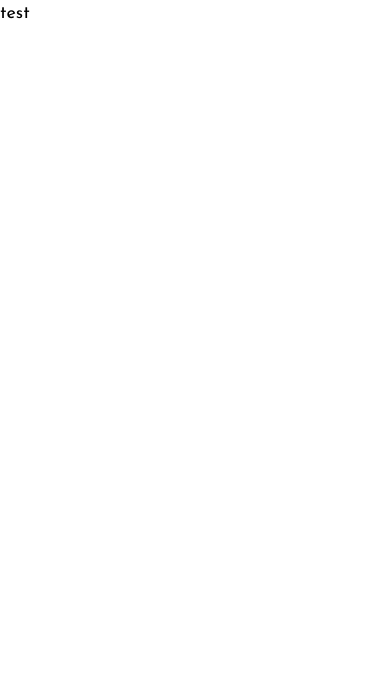
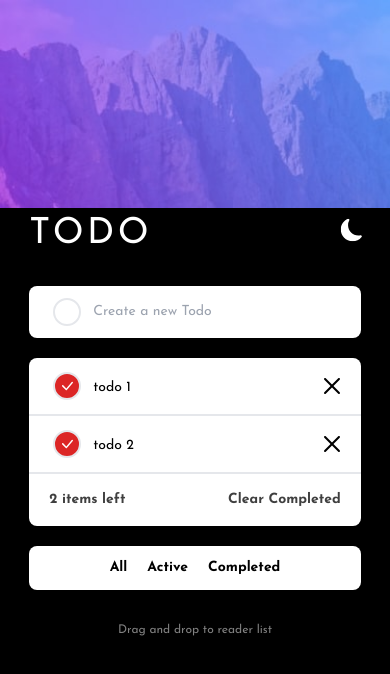
Before and after one commit to amirhazizi/todo-app-react, a React (Vite) app: page / in a window 390 px wide. Shown: the top 674 px of the page. Built offline with nearby package versions, Linux system fonts and the light colour scheme.

Commit message:
mobile style

```diff
--- a/index.html
+++ b/index.html
@@ -10,7 +10,7 @@
       rel="stylesheet"
     />
     <!-- icon -->
-    <link rel="icon" type="image/svg+xml" href="/public/favicon-32x32.png" />
+    <link rel="icon" type="image/svg+xml" href="/favicon-32x32.png" />
     <meta name="viewport" content="width=device-width, initial-scale=1.0" />
     <title>Frontend Mentor | Todo app</title>
   </head>
--- a/package.json
+++ b/package.json
@@ -12,7 +12,8 @@
   },
   "dependencies": {
     "react": "^18.2.0",
-    "react-dom": "^18.2.0"
+    "react-dom": "^18.2.0",
+    "react-icons": "^4.8.0"
   },
   "devDependencies": {
     "@types/react": "^18.0.28",
--- a/src/App.tsx
+++ b/src/App.tsx
@@ -1,5 +1,67 @@
+import lightMobileBG from "./assets/bg-mobile-light.jpg"
+import darkMobileBG from "./assets/bg-mobile-dark.jpg"
+import { BsCheckLg, BsFillMoonFill, BsSunFill } from "react-icons/bs"
+import { RxCross2 } from "react-icons/rx"
 function App() {
-  return <p>test</p>
+  return (
+    <main className='relative grid place-items-center min-h-screen bg-black'>
+      <img
+        className='absolute top-0 left-0 w-full'
+        src={lightMobileBG}
+        alt='light BG'
+      />
+      <div className='space-y-8 z-30'>
+        <div className='flex justify-between items-center'>
+          <h1 className='text-4xl pt-2 tracking-widest text-white'>TODO</h1>
+          <button>
+            <BsFillMoonFill className='fill-white scale-125' />
+          </button>
+        </div>
+        <div className='space-y-5'>
+          <form className='relative'>
+            <input
+              type='text'
+              className='w-full rounded-lg py-4 pl-16 text-sm'
+              placeholder='Create a new Todo'
+            />
+            <span className='absolute w-7 h-7 rounded-full border-2 top-1/2 left-6 -translate-y-1/2'></span>
+          </form>
+          <div className='bg-white rounded-lg'>
+            <div className='relative border-b-2 py-4 cursor-pointer w-full'>
+              <div className='px-5 pl-16 flex justify-between items-center'>
+                <p className='text-sm pt-1'>todo 1</p>
+                <RxCross2 className='scale-150' />
+              </div>
+              <span className='absolute w-7 h-7 rounded-full border-2 top-1/2 left-6 -translate-y-1/2 bg-red-600'>
+                <BsCheckLg className='absolute w-2/3 h-2/3 top-1/2 left-1/2 -translate-x-1/2 -translate-y-1/2 fill-white' />
+              </span>
+            </div>
+            <div className='relative border-b-2 py-4 cursor-pointer w-full'>
+              <div className='px-5 pl-16 flex justify-between items-center'>
+                <p className='text-sm pt-1'>todo 2</p>
+                <RxCross2 className='scale-150' />
+              </div>
+              <span className='absolute w-7 h-7 rounded-full border-2 top-1/2 left-6 -translate-y-1/2 bg-red-600'>
+                <BsCheckLg className='absolute w-2/3 h-2/3 top-1/2 left-1/2 -translate-x-1/2 -translate-y-1/2 fill-white' />
+              </span>
+            </div>
+            <div className='p-4 px-5 font-bold opacity-75 flex justify-between items-center text-sm'>
+              <p>2 items left</p>
+              <button>Clear Completed</button>
+            </div>
+          </div>
+          <div className='flex gap-x-5 bg-white justify-center rounded-lg py-3 text-sm font-bold'>
+            <button>All</button>
+            <button>Active</button>
+            <button>Completed</button>
+          </div>
+        </div>
+        <p className='text-white text-center text-xs opacity-50'>
+          Drag and drop to reader list
+        </p>
+      </div>
+    </main>
+  )
 }
 
 export default App
--- a/src/css/input.css
+++ b/src/css/input.css
@@ -17,6 +17,7 @@ body {
     --gr-Check-Background: linear-gradient(hsl(192, 100%, 67%), hsl(280, 87%, 65%));
 }
 
+/* theme classes */
 .light-theme {
     /* --cl-Very Light Gray: hsl(0, 0%, 98%)
     --cl-Very Light Grayish Blue: hsl(236, 33%, 92%)
@@ -34,3 +35,8 @@ body {
     --cl-Very Dark Grayish Blue: hsl(233, 14%, 35%)
     --cl-Very Dark Grayish Blue: hsl(237, 14%, 26%) */
 }
+
+/* actual css */
+main>div {
+    width: min(85vw, 500px);
+}
--- a/src/css/styles.css
+++ b/src/css/styles.css
@@ -516,6 +516,368 @@ video {
   --tw-backdrop-sepia:  ;
 }
 
+.absolute {
+  position: absolute;
+}
+
+.relative {
+  position: relative;
+}
+
+.inset-0 {
+  inset: 0px;
+}
+
+.left-0 {
+  left: 0px;
+}
+
+.left-6 {
+  left: 1.5rem;
+}
+
+.top-0 {
+  top: 0px;
+}
+
+.top-1\/2 {
+  top: 50%;
+}
+
+.left-1\/2 {
+  left: 50%;
+}
+
+.-z-10 {
+  z-index: -10;
+}
+
+.-z-20 {
+  z-index: -20;
+}
+
+.z-30 {
+  z-index: 30;
+}
+
+.-mt-10 {
+  margin-top: -2.5rem;
+}
+
+.-mt-20 {
+  margin-top: -5rem;
+}
+
+.mb-5 {
+  margin-bottom: 1.25rem;
+}
+
+.mb-10 {
+  margin-bottom: 2.5rem;
+}
+
+.mb-7 {
+  margin-bottom: 1.75rem;
+}
+
+.ml-5 {
+  margin-left: 1.25rem;
+}
+
+.ml-8 {
+  margin-left: 2rem;
+}
+
+.flex {
+  display: flex;
+}
+
+.grid {
+  display: grid;
+}
+
+.h-7 {
+  height: 1.75rem;
+}
+
+.h-full {
+  height: 100%;
+}
+
+.h-2\/3 {
+  height: 66.666667%;
+}
+
+.min-h-screen {
+  min-height: 100vh;
+}
+
+.w-7 {
+  width: 1.75rem;
+}
+
+.w-full {
+  width: 100%;
+}
+
+.w-2\/3 {
+  width: 66.666667%;
+}
+
+.w-2\/4 {
+  width: 50%;
+}
+
+.w-1\/3 {
+  width: 33.333333%;
+}
+
+.w-2\/5 {
+  width: 40%;
+}
+
+.w-1\/5 {
+  width: 20%;
+}
+
+.-translate-y-1\/2 {
+  --tw-translate-y: -50%;
+  transform: translate(var(--tw-translate-x), var(--tw-translate-y)) rotate(var(--tw-rotate)) skewX(var(--tw-skew-x)) skewY(var(--tw-skew-y)) scaleX(var(--tw-scale-x)) scaleY(var(--tw-scale-y));
+}
+
+.-translate-x-1\/2 {
+  --tw-translate-x: -50%;
+  transform: translate(var(--tw-translate-x), var(--tw-translate-y)) rotate(var(--tw-rotate)) skewX(var(--tw-skew-x)) skewY(var(--tw-skew-y)) scaleX(var(--tw-scale-x)) scaleY(var(--tw-scale-y));
+}
+
+.translate-x-1\/2 {
+  --tw-translate-x: 50%;
+  transform: translate(var(--tw-translate-x), var(--tw-translate-y)) rotate(var(--tw-rotate)) skewX(var(--tw-skew-x)) skewY(var(--tw-skew-y)) scaleX(var(--tw-scale-x)) scaleY(var(--tw-scale-y));
+}
+
+.translate-y-1\/2 {
+  --tw-translate-y: 50%;
+  transform: translate(var(--tw-translate-x), var(--tw-translate-y)) rotate(var(--tw-rotate)) skewX(var(--tw-skew-x)) skewY(var(--tw-skew-y)) scaleX(var(--tw-scale-x)) scaleY(var(--tw-scale-y));
+}
+
+.scale-125 {
+  --tw-scale-x: 1.25;
+  --tw-scale-y: 1.25;
+  transform: translate(var(--tw-translate-x), var(--tw-translate-y)) rotate(var(--tw-rotate)) skewX(var(--tw-skew-x)) skewY(var(--tw-skew-y)) scaleX(var(--tw-scale-x)) scaleY(var(--tw-scale-y));
+}
+
+.scale-150 {
+  --tw-scale-x: 1.5;
+  --tw-scale-y: 1.5;
+  transform: translate(var(--tw-translate-x), var(--tw-translate-y)) rotate(var(--tw-rotate)) skewX(var(--tw-skew-x)) skewY(var(--tw-skew-y)) scaleX(var(--tw-scale-x)) scaleY(var(--tw-scale-y));
+}
+
+.cursor-pointer {
+  cursor: pointer;
+}
+
+.place-items-center {
+  place-items: center;
+}
+
+.items-center {
+  align-items: center;
+}
+
+.justify-center {
+  justify-content: center;
+}
+
+.justify-between {
+  justify-content: space-between;
+}
+
+.gap-x-4 {
+  -moz-column-gap: 1rem;
+       column-gap: 1rem;
+}
+
+.gap-x-5 {
+  -moz-column-gap: 1.25rem;
+       column-gap: 1.25rem;
+}
+
+.space-y-5 > :not([hidden]) ~ :not([hidden]) {
+  --tw-space-y-reverse: 0;
+  margin-top: calc(1.25rem * calc(1 - var(--tw-space-y-reverse)));
+  margin-bottom: calc(1.25rem * var(--tw-space-y-reverse));
+}
+
+.space-y-10 > :not([hidden]) ~ :not([hidden]) {
+  --tw-space-y-reverse: 0;
+  margin-top: calc(2.5rem * calc(1 - var(--tw-space-y-reverse)));
+  margin-bottom: calc(2.5rem * var(--tw-space-y-reverse));
+}
+
+.space-y-8 > :not([hidden]) ~ :not([hidden]) {
+  --tw-space-y-reverse: 0;
+  margin-top: calc(2rem * calc(1 - var(--tw-space-y-reverse)));
+  margin-bottom: calc(2rem * var(--tw-space-y-reverse));
+}
+
+.rounded-full {
+  border-radius: 9999px;
+}
+
+.rounded-lg {
+  border-radius: 0.5rem;
+}
+
+.rounded-b-lg {
+  border-bottom-right-radius: 0.5rem;
+  border-bottom-left-radius: 0.5rem;
+}
+
+.border-2 {
+  border-width: 2px;
+}
+
+.border-b-2 {
+  border-bottom-width: 2px;
+}
+
+.bg-black {
+  --tw-bg-opacity: 1;
+  background-color: rgb(0 0 0 / var(--tw-bg-opacity));
+}
+
+.bg-red-800 {
+  --tw-bg-opacity: 1;
+  background-color: rgb(153 27 27 / var(--tw-bg-opacity));
+}
+
+.bg-white {
+  --tw-bg-opacity: 1;
+  background-color: rgb(255 255 255 / var(--tw-bg-opacity));
+}
+
+.bg-red-700 {
+  --tw-bg-opacity: 1;
+  background-color: rgb(185 28 28 / var(--tw-bg-opacity));
+}
+
+.bg-red-600 {
+  --tw-bg-opacity: 1;
+  background-color: rgb(220 38 38 / var(--tw-bg-opacity));
+}
+
+.fill-white {
+  fill: #fff;
+}
+
+.p-4 {
+  padding: 1rem;
+}
+
+.py-5 {
+  padding-top: 1.25rem;
+  padding-bottom: 1.25rem;
+}
+
+.py-4 {
+  padding-top: 1rem;
+  padding-bottom: 1rem;
+}
+
+.py-3 {
+  padding-top: 0.75rem;
+  padding-bottom: 0.75rem;
+}
+
+.px-2 {
+  padding-left: 0.5rem;
+  padding-right: 0.5rem;
+}
+
+.px-5 {
+  padding-left: 1.25rem;
+  padding-right: 1.25rem;
+}
+
+.py-2 {
+  padding-top: 0.5rem;
+  padding-bottom: 0.5rem;
+}
+
+.px-7 {
+  padding-left: 1.75rem;
+  padding-right: 1.75rem;
+}
+
+.px-6 {
+  padding-left: 1.5rem;
+  padding-right: 1.5rem;
+}
+
+.pl-16 {
+  padding-left: 4rem;
+}
+
+.pt-2 {
+  padding-top: 0.5rem;
+}
+
+.pt-20 {
+  padding-top: 5rem;
+}
+
+.pt-1 {
+  padding-top: 0.25rem;
+}
+
+.pl-5 {
+  padding-left: 1.25rem;
+}
+
+.text-center {
+  text-align: center;
+}
+
+.text-4xl {
+  font-size: 2.25rem;
+  line-height: 2.5rem;
+}
+
+.text-sm {
+  font-size: 0.875rem;
+  line-height: 1.25rem;
+}
+
+.text-xs {
+  font-size: 0.75rem;
+  line-height: 1rem;
+}
+
+.font-bold {
+  font-weight: 700;
+}
+
+.tracking-widest {
+  letter-spacing: 0.1em;
+}
+
+.text-white {
+  --tw-text-opacity: 1;
+  color: rgb(255 255 255 / var(--tw-text-opacity));
+}
+
+.opacity-75 {
+  opacity: 0.75;
+}
+
+.opacity-50 {
+  opacity: 0.5;
+}
+
+.opacity-40 {
+  opacity: 0.4;
+}
+
 /* global css */
 
 body {
@@ -531,6 +893,8 @@ body {
   --cl-Bright-Blue: hsl(220, 98%, 61%);
   --gr-Check-Background: linear-gradient(hsl(192, 100%, 67%), hsl(280, 87%, 65%));
 }
+
+/* theme classes */
 
 .light-theme {
   /* --cl-Very Light Gray: hsl(0, 0%, 98%)
@@ -549,3 +913,9 @@ body {
     --cl-Very Dark Grayish Blue: hsl(233, 14%, 35%)
     --cl-Very Dark Grayish Blue: hsl(237, 14%, 26%) */
 }
+
+/* actual css */
+
+main>div {
+  width: min(85vw, 500px);
+}
```
Also changed, not shown: 1 other file (tests, documents, lock files or other folders).
